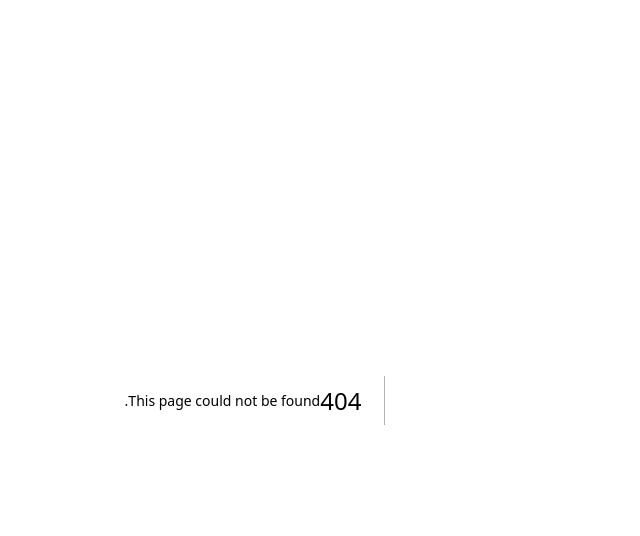
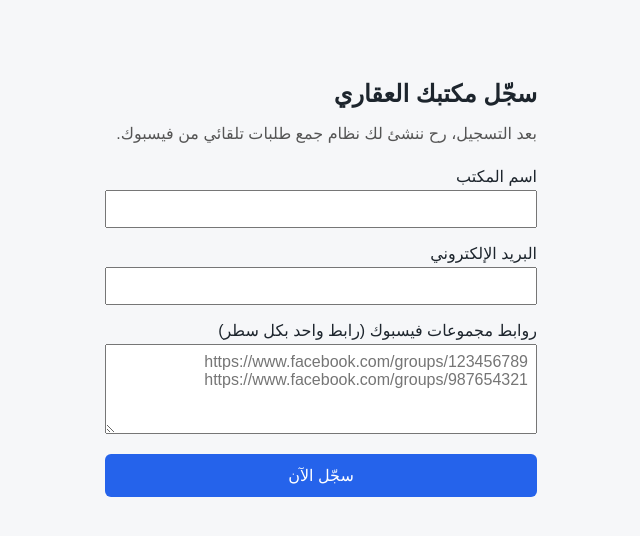
Before and after one commit to medelhady/Facebook-rental-radar, a Next.js app: page /register in a window 1280 px wide. Before the commit this address had no page. Shown: the top 536 px of the page, without its empty margins (417-1057 px from the left). Built offline with nearby package versions, Linux system fonts and the light colour scheme.

Commit message:
Add self-service registration page for offices

```diff
--- /dev/null
+++ b/app/register/page.tsx
@@ -0,0 +1,101 @@
+"use client";
+
+import { useState } from "react";
+
+type RegisterResult = {
+  office?: { id: string; name: string };
+  error?: string;
+  warning?: string;
+  message?: string;
+};
+
+export default function RegisterPage() {
+  const [officeName, setOfficeName] = useState("");
+  const [ownerEmail, setOwnerEmail] = useState("");
+  const [groupUrlsText, setGroupUrlsText] = useState("");
+  const [loading, setLoading] = useState(false);
+  const [result, setResult] = useState<RegisterResult | null>(null);
+
+  async function handleSubmit(e: React.FormEvent) {
+    e.preventDefault();
+    setLoading(true);
+    setResult(null);
+
+    const groupUrls = groupUrlsText
+      .split("\n")
+      .map((url) => url.trim())
+      .filter(Boolean);
+
+    try {
+      const res = await fetch("/api/offices/register", {
+        method: "POST",
+        headers: { "Content-Type": "application/json" },
+        body: JSON.stringify({ officeName, ownerEmail, groupUrls })
+      });
+      const data = (await res.json()) as RegisterResult;
+      setResult(data);
+    } catch {
+      setResult({ error: "تعذر الاتصال بالسيرفر. حاول مرة أخرى." });
+    } finally {
+      setLoading(false);
+    }
+  }
+
+  return (
+    <main dir="rtl" style={{ maxWidth: 480, margin: "40px auto", padding: 24, fontFamily: "sans-serif" }}>
+      <h1 style={{ fontSize: 24, marginBottom: 8 }}>سجّل مكتبك العقاري</h1>
+      <p style={{ color: "#555", marginBottom: 24 }}>
+        بعد التسجيل، رح ننشئ لك نظام جمع طلبات تلقائي من فيسبوك.
+      </p>
+
+      <form onSubmit={handleSubmit} style={{ display: "flex", flexDirection: "column", gap: 16 }}>
+        <label>
+          اسم المكتب
+          <input
+            value={officeName}
+            onChange={(e) => setOfficeName(e.target.value)}
+            required
+            style={{ width: "100%", padding: 8, marginTop: 4 }}
+          />
+        </label>
+
+        <label>
+          البريد الإلكتروني
+          <input
+            type="email"
+            value={ownerEmail}
+            onChange={(e) => setOwnerEmail(e.target.value)}
+            required
+            style={{ width: "100%", padding: 8, marginTop: 4 }}
+          />
+        </label>
+
+        <label>
+          روابط مجموعات فيسبوك (رابط واحد بكل سطر)
+          <textarea
+            value={groupUrlsText}
+            onChange={(e) => setGroupUrlsText(e.target.value)}
+            rows={4}
+            placeholder={"https://www.facebook.com/groups/123456789\nhttps://www.facebook.com/groups/987654321"}
+            style={{ width: "100%", padding: 8, marginTop: 4 }}
+          />
+        </label>
+
+        <button
+          type="submit"
+          disabled={loading}
+          style={{ padding: 12, background: "#2563eb", color: "white", border: "none", borderRadius: 6 }}
+        >
+          {loading ? "جاري التسجيل..." : "سجّل الآن"}
+        </button>
+      </form>
+
+      {result?.office && !result.error && (
+        <p style={{ marginTop: 16, color: "green" }}>
+          تم تسجيل «{result.office.name}» بنجاح! رح نتواصل معك قريباً.
+        </p>
+      )}
+      {result?.error && <p style={{ marginTop: 16, color: "red" }}>{result.error}</p>}
+    </main>
+  );
+}
```
